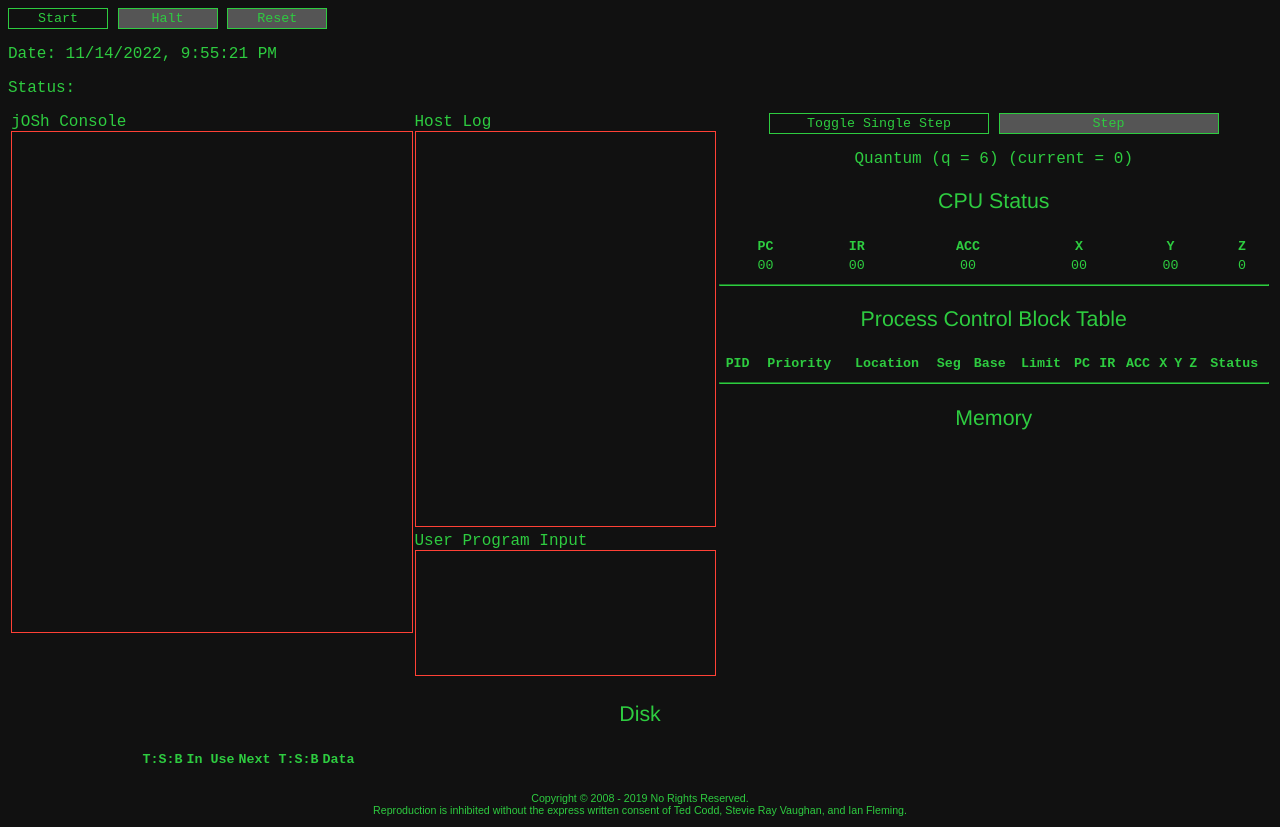
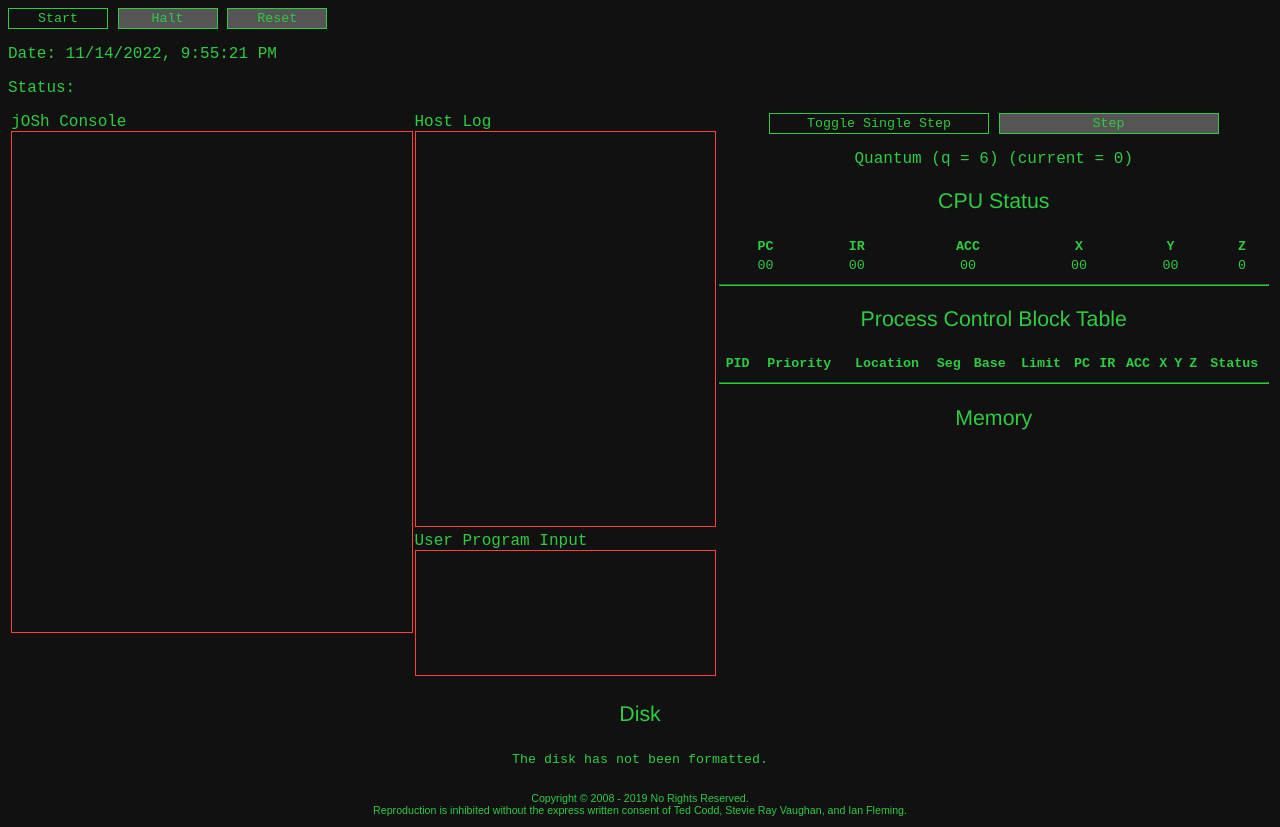
Before and after one commit to joshuaseligman/jOSh, a plain HTML site: page index.html in a window 1280 px wide. Drawn offline with Linux system fonts and the light colour scheme.

Commit message:
Added a note that the disk has not been formatted

```diff
--- a/distrib/os/diskSystemDeviceDriver.js
+++ b/distrib/os/diskSystemDeviceDriver.js
@@ -42,12 +42,15 @@ var TSOS;
                             for (let i = 1; i < tableRow.cells.length; i++) {
                                 switch (i) {
                                     case 1:
+                                        // First cell is if the block is in use
                                         tableRow.cells[i].innerHTML = storage.charAt(1);
                                         break;
                                     case 2:
+                                        // Second cell is the next tsb for linked allocation
                                         tableRow.cells[i].innerHTML = storage.charAt(3) + ':' + storage.charAt(5) + ':' + storage.charAt(7);
                                         break;
                                     case 3:
+                                        // Last cell is the 60 bytes of data
                                         tableRow.cells[i].innerHTML = storage.substring(8);
                                         break;
                                 }
@@ -57,6 +60,7 @@ var TSOS;
                 }
             }
             else {
+                document.querySelector('#diskTable').innerHTML = '<tr> <th>T:S:B</th> <th>In Use</th> <th>Next T:S:B</th> <th>Data</th> </tr>';
                 // We need to create a new row in the table for each block in memory
                 for (let t = 0; t < NUM_TRACKS; t++) {
                     for (let s = 0; s < NUM_SECTORS; s++) {
@@ -74,8 +78,9 @@ var TSOS;
                             let inUseElem = document.createElement('td');
                             inUseElem.innerHTML = storage.charAt(1);
                             newRow.appendChild(inUseElem);
-                            // Get the next tsb bytes (6 characters and add the element
+                            // Get the next 3 bytes for the next tsb and add the element
                             let nextTsbElem = document.createElement('td');
+                            // 3 bytes is 6 characters, but only need the second digit of each byte because everything only needs 1 digit
                             nextTsbElem.innerHTML = storage.charAt(3) + ':' + storage.charAt(5) + ':' + storage.charAt(7);
                             newRow.appendChild(nextTsbElem);
                             // Get the rest of the data and add the element
--- a/index.html
+++ b/index.html
@@ -184,12 +184,7 @@
       <h3>Disk</h3>
       <div id="diskTableDiv">
          <table id="diskTable">
-            <tr>
-               <th>T:S:B</th>
-               <th>In Use</th>
-               <th>Next T:S:B</th>
-               <th>Data</th>
-            </tr>
+            <td>The disk has not been formatted.</td>
          </table>
       </div>
    </div>
--- a/tsos.css
+++ b/tsos.css
@@ -172,6 +172,7 @@ hr {
 #diskTable {
   text-align: center;
   font-size: 10pt;
-  margin-left: 5px;
-  margin-right: 5px;
+  width: 98%;
+  margin-left: 1%;
+  margin-right: 1%;
 }
```
Also changed, not shown: 2 other files.
